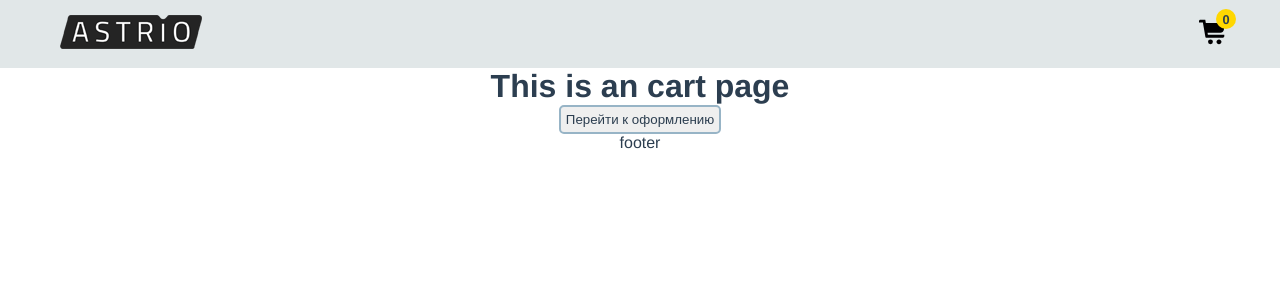
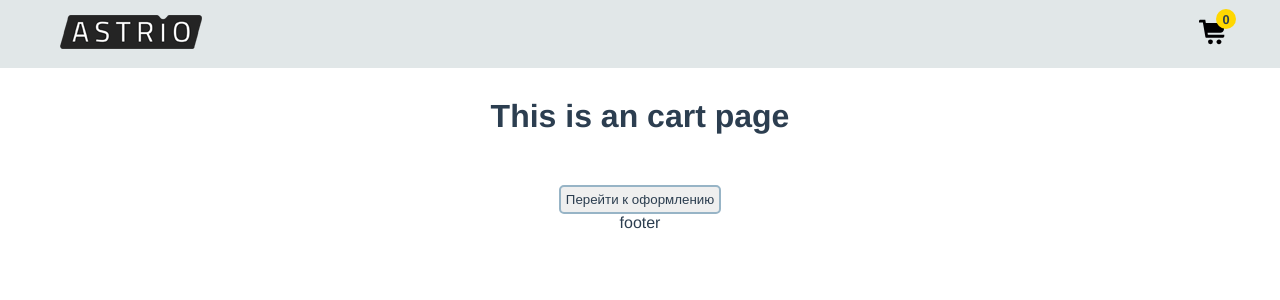
Before and after one commit to 0webdeveloper/fe-vuex, a Vue app: page /cart in a window 1280 px wide. Shown: the top 300 px of the page. Built offline with nearby package versions, Linux system fonts and the light colour scheme.

Commit message:
just test from laptop, cart h1 padding

```diff
--- a/src/views/Cart.vue
+++ b/src/views/Cart.vue
@@ -46,6 +46,11 @@ export default {
 </script>
 
 <style lang="scss">
+.cartPage {
+    h1 {
+        padding: 30px 0 50px;
+    }
+}
 .shopping-cart-section {
     border-bottom: 1px solid var(--blue-white);
     display: flex;
```
